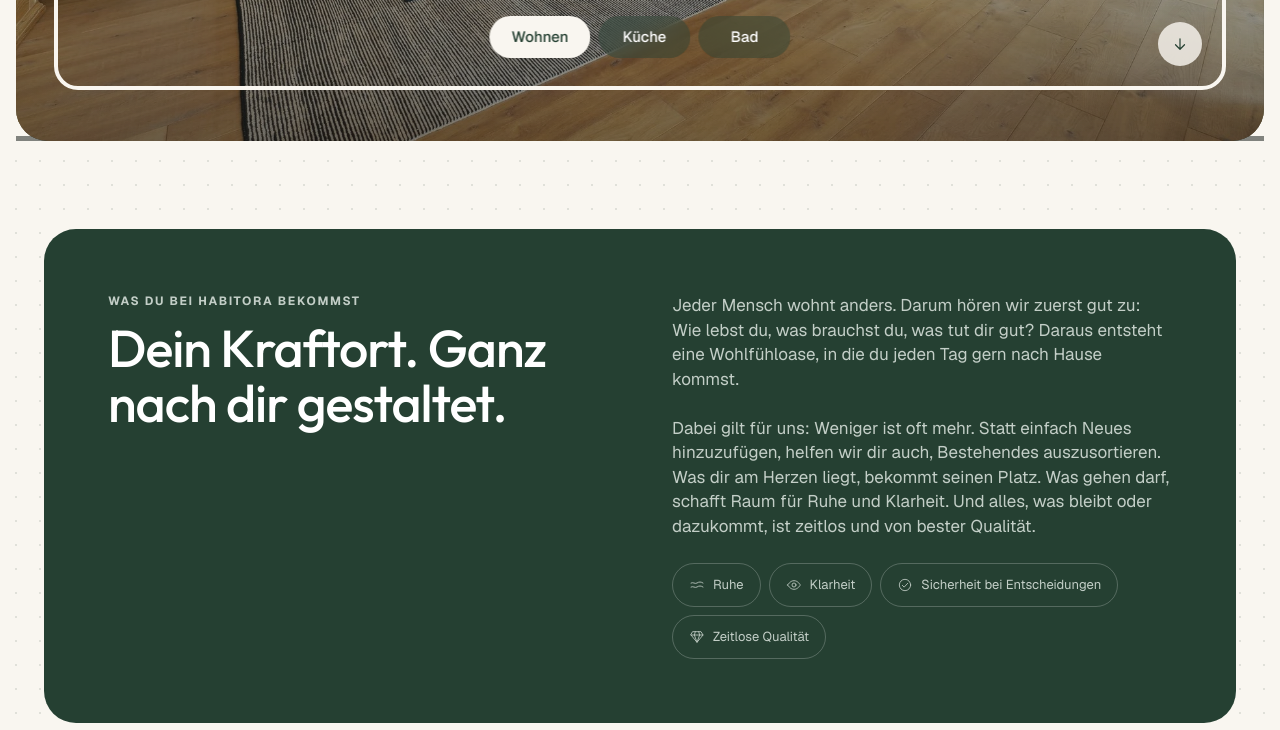
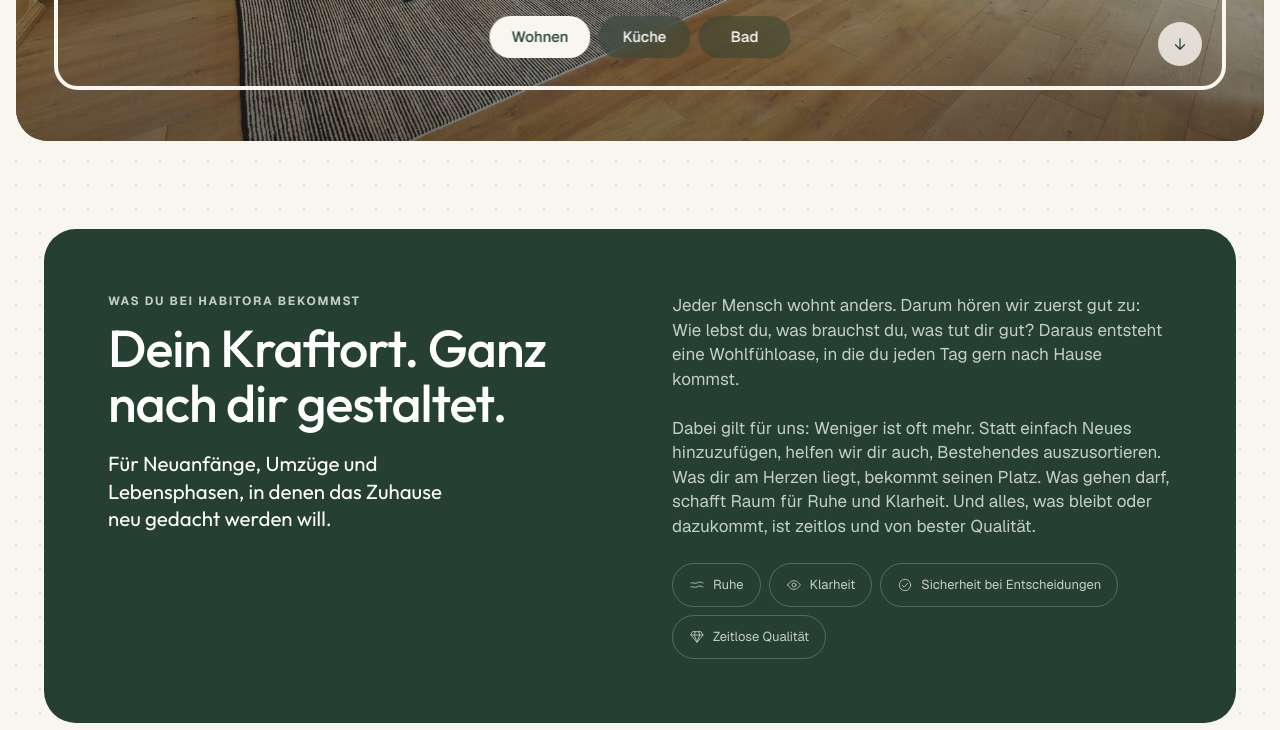
Before and after one commit to mischaweyermann/habitora, a plain HTML site: page site/index.html in a window 1280 px wide. Shown: the part 643-1373 px from the top of the page. Drawn offline with Linux system fonts and the light colour scheme; no server answers.

Commit message:
Startseite: Untertitel unter „Dein Kraftort“ ergänzt
Co-Authored-By: Claude Opus 5.5 <noreply@anthropic.com>
Claude-Session: https://claude.ai/code/session_01EQVvzHmpWe87Ped1iDa966

```diff
--- a/site/assets/css/v3.css
+++ b/site/assets/css/v3.css
@@ -280,6 +280,7 @@
 .v3-about .v3-eyebrow { color: var(--on-dark-soft); }
 .v3-about h2 { color: #fff; font-size: clamp(2rem, 4.4vw, 3.25rem); line-height: 1.05; margin-top: 12px; }
 .v3-about p { color: var(--on-dark-soft); font-size: 17px; line-height: 1.45; margin: 0 0 24px; }
+.v3-about .v3-about-sub { color: #fff; font-family: var(--display); font-weight: 400; font-size: clamp(1.125rem, 1.6vw, 1.375rem); line-height: 1.35; margin: 20px 0 0; max-width: 26ch; }
 .v3-pills { list-style: none; margin: 0; padding: 0; display: flex; flex-wrap: wrap; gap: 8px; }
 .v3-pills li { display: inline-flex; align-items: center; gap: 8px; padding: 8px 16px; border-radius: 999px; background: var(--linen); font-size: 13px; color: var(--sage); }
 .v3-pills-lg li { padding: 12px 20px; font-size: 14px; }
--- a/site/index.html
+++ b/site/index.html
@@ -80,6 +80,7 @@
         <div>
           <span class="v3-eyebrow">Was du bei Habitora bekommst</span>
           <h2>Dein Kraftort. Ganz nach dir gestaltet.</h2>
+          <p class="v3-about-sub">Für Neuanfänge, Umzüge und Lebensphasen, in denen das Zuhause neu gedacht werden will.</p>
         </div>
         <div>
           <p>Jeder Mensch wohnt anders. Darum hören wir zuerst gut zu: Wie lebst du, was brauchst du, was tut dir gut? Daraus entsteht eine Wohlfühloase, in die du jeden Tag gern nach Hause kommst.</p>
```
